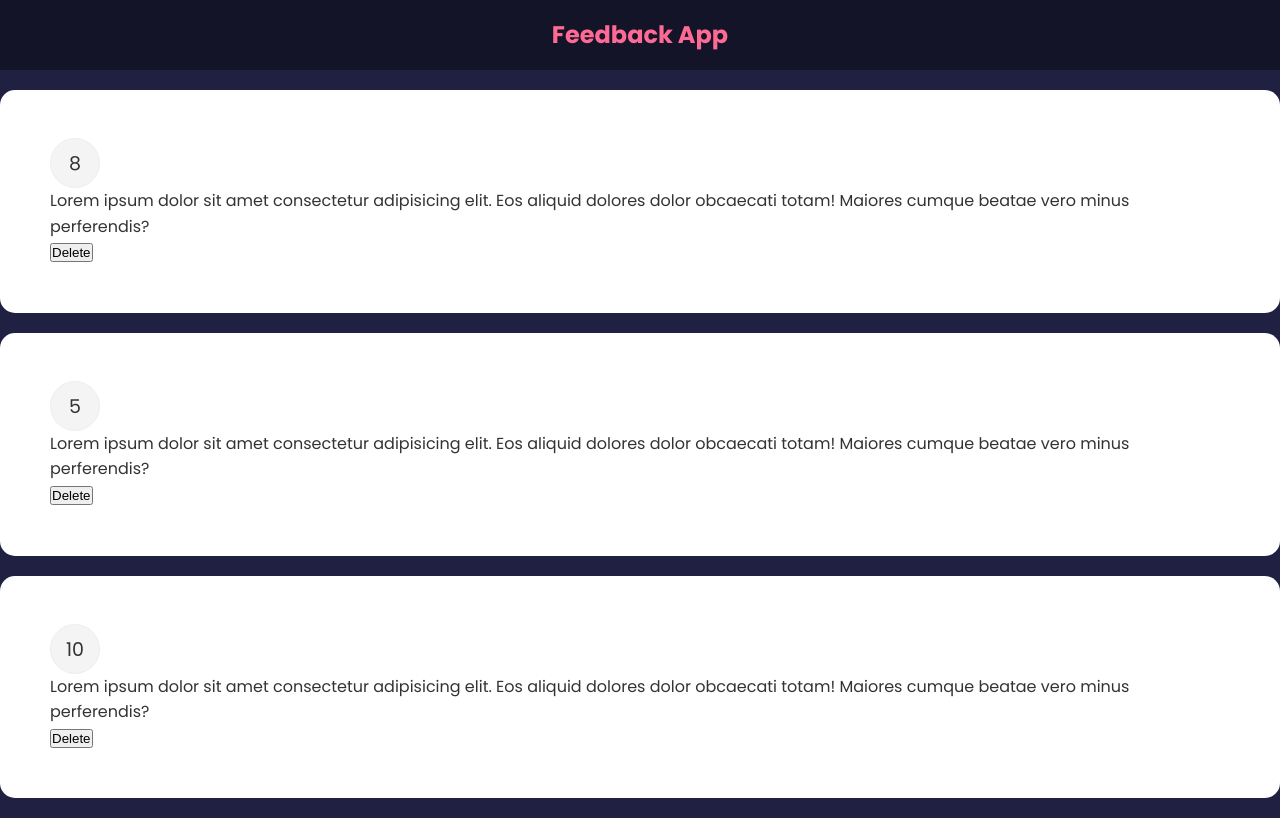
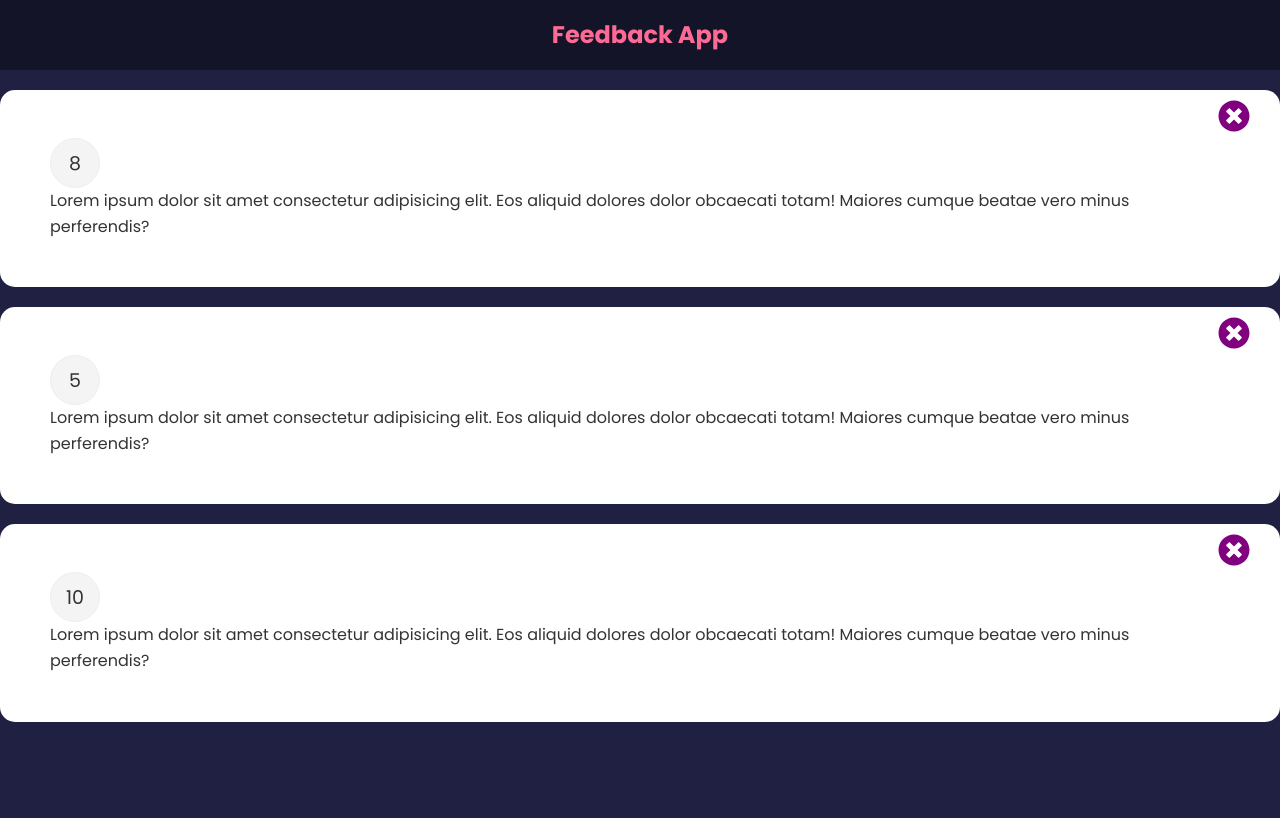
Before and after one commit to Pratapdong12/feedBackApp, a React (Create React App) app: page / in a window 1280 px wide. Built offline with nearby package versions, Linux system fonts and the light colour scheme.

Commit message:
Button styled

```diff
--- a/package.json
+++ b/package.json
@@ -8,6 +8,7 @@
     "@testing-library/user-event": "^13.2.1",
     "react": "^17.0.2",
     "react-dom": "^17.0.2",
+    "react-icons": "^4.3.1",
     "react-scripts": "5.0.0",
     "web-vitals": "^2.1.0"
   },
--- a/src/components/FeedbackItem.js
+++ b/src/components/FeedbackItem.js
@@ -1,12 +1,16 @@
 import React from 'react';
 import Card from './shared/Card';
+import {FaTimesCircle} from 'react-icons/fa';
+
 function FeedbackItem({ item, handleDelete }) {
   return (
 
     <Card>
       <div className='num-display'>{item.rating}</div>
       <div className='text-display'>{item.text}</div>
-      <button onClick = {() => handleDelete(item.id)}>Delete</button>
+      <button onClick = {() => handleDelete(item.id)} className = 'close'>
+        <FaTimesCircle color='purple' size='2rem'/>
+      </button>
     </Card>
   );
 }
--- a/src/index.css
+++ b/src/index.css
@@ -48,3 +48,11 @@ header {
   border: 1px #eee solid;
   transition: 0.3s;
 }
+.close {
+  cursor: pointer;
+  background: none;
+  border: none;
+  position: absolute;
+  top: 10px;
+  right: 30px;
+}
```
Also changed, not shown: 1 other file (tests, documents, lock files or other folders).
